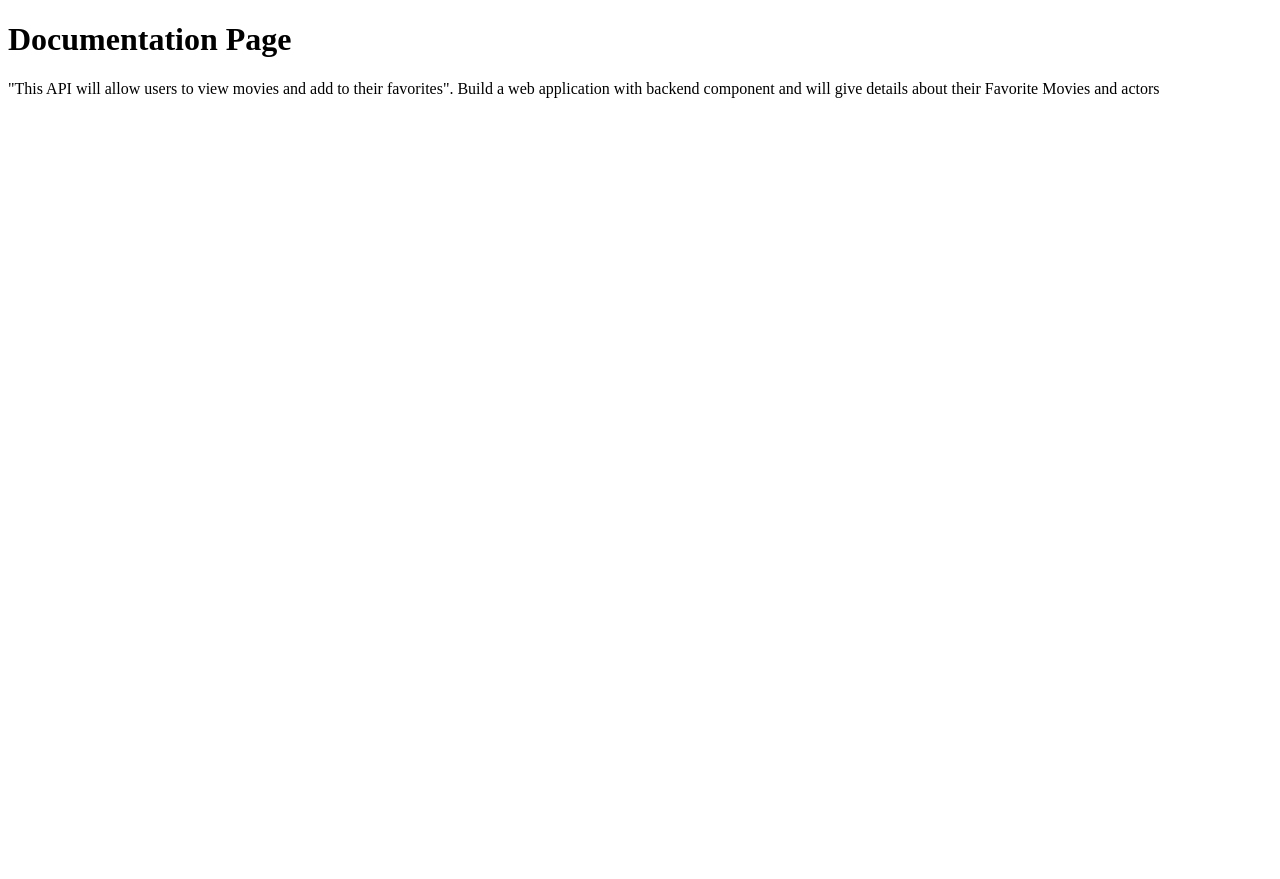
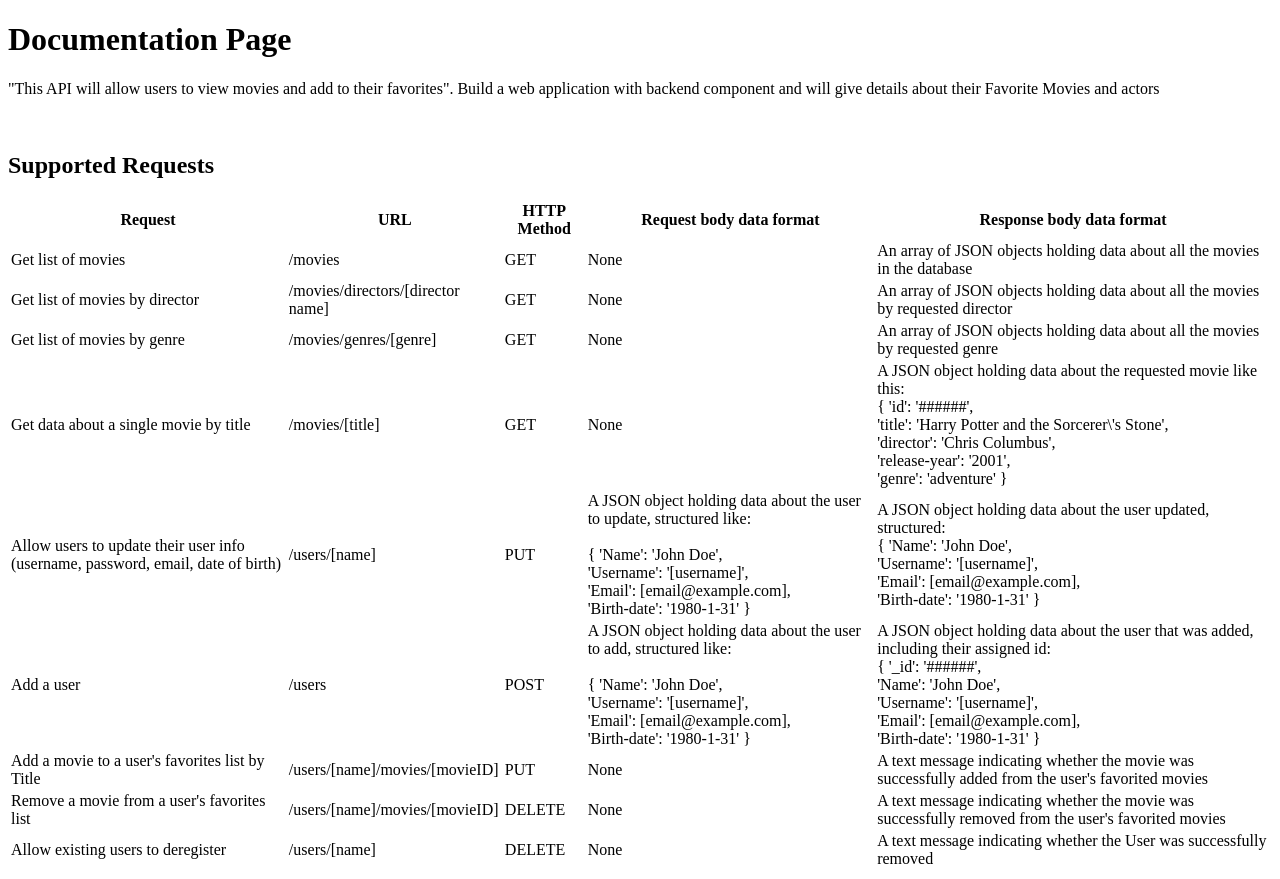
Before and after one commit to Mixtapejacob/Movie_api, a website: page public/documentation.html in a window 1280 px wide. Before the commit the page ends 800 px from the top, so only its background shows below. Drawn offline with Linux system fonts and the light colour scheme.

Commit message:
Added tables & rows

```diff
--- a/public/documentation.html
+++ b/public/documentation.html
@@ -9,5 +9,132 @@
         <p> "This API will allow users to view movies and add to their favorites". Build a web application with backend component and will give details about
             their Favorite Movies and actors
            </p>
+           <br />
+    <h2>Supported Requests</h2>
+    <table class="table table-striped">
+      <thead>
+        <tr>
+          <th scope="col">Request</th>
+          <th scope="col">URL</th>
+          <th scope="col">HTTP Method</th>
+          <th scope="col">Request body data format</th>
+          <th scope="col">Response body data format</th>
+        </tr>
+      </thead>
+      <tbody>
+        <tr>
+          <td>Get list of movies</td>
+          <td>/movies</td>
+          <td>GET</td>
+          <td>None</td>
+          <td>
+            An array of JSON objects holding data about all the movies in the
+            database
+          </td>
+        </tr>
+        <tr>
+          <td>Get list of movies by director</td>
+          <td>/movies/directors/[director name]</td>
+          <td>GET</td>
+          <td>None</td>
+          <td>
+            An array of JSON objects holding data about all the movies by
+            requested director
+          </td>
+        </tr>
+        <tr>
+          <td>Get list of movies by genre</td>
+          <td>/movies/genres/[genre]</td>
+          <td>GET</td>
+          <td>None</td>
+          <td>
+            An array of JSON objects holding data about all the movies by
+            requested genre
+          </td>
+        </tr>
+        <tr>
+          <td>Get data about a single movie by title</td>
+          <td>/movies/[title]</td>
+          <td>GET</td>
+          <td>None</td>
+          <td>
+            A JSON object holding data about the requested movie like this:<br />
+            { 'id': '######',<br />
+            'title': 'Harry Potter and the Sorcerer\'s Stone',<br />
+            'director': 'Chris Columbus',<br />
+            'release-year': '2001',<br />
+            'genre': 'adventure' }
+          </td>
+        </tr>
+        <tr>
+          <td>Allow users to update their user info (username, password, email, date of birth)</td>
+          <td>/users/[name] </td>
+          <td>PUT</td>
+          <td> A JSON object holding data about the user to update, structured
+            like:<br /><br />{ 'Name': 'John Doe',<br />
+            'Username': '[username]',<br />
+            'Email': [email@example.com],<br />
+            'Birth-date': '1980-1-31' }</td>
+          <td>
+            A JSON object holding data about the user updated, structured:<br />
+            { 'Name': 'John Doe',<br />
+            'Username': '[username]',<br />
+            'Email': [email@example.com],<br />
+            'Birth-date': '1980-1-31' }
+          </td>
+        </tr>
+        <tr>
+          <td>Add a user</td>
+          <td>/users</td>
+          <td>POST</td>
+          <td>
+            A JSON object holding data about the user to add, structured
+            like:<br /><br />{ 'Name': 'John Doe',<br />
+            'Username': '[username]',<br />
+            'Email': [email@example.com],<br />
+            'Birth-date': '1980-1-31' }
+          </td>
+
+          <td>
+            A JSON object holding data about the user that was added, including their assigned id:<br />
+            { '_id': '######',<br />
+            'Name': 'John Doe',<br />
+            'Username': '[username]',<br />
+            'Email': [email@example.com],<br />
+            'Birth-date': '1980-1-31' }
+          </td>
+        </tr>
+        <tr>
+          <td>Add a movie to a user's favorites list by Title</td>
+          <td>/users/[name]/movies/[movieID]</td>
+          <td>PUT</td>
+          <td>None</td>
+          <td>
+            A text message indicating whether the movie was successfully added
+            from the user's favorited movies
+          </td>
+        </tr>
+        <tr>
+          <td>Remove a movie from a user's favorites list</td>
+          <td>/users/[name]/movies/[movieID]</td>
+          <td>DELETE</td>
+          <td>None</td>
+          <td>
+            A text message indicating whether the movie was successfully removed
+            from the user's favorited movies
+          </td>
+        </tr>
+        <tr>
+          <td>Allow existing users to deregister
+          </td>
+          <td>/users/[name]</td>
+          <td>DELETE</td>
+          <td>None</td>
+          <td>
+            A text message indicating whether the User was successfully removed
+          </td>
+        </tr>
+      </tbody>
+    </table>
     </body>
 </html>
```
Also changed, not shown: package.json (+4 -3 lines), 1 other file.
